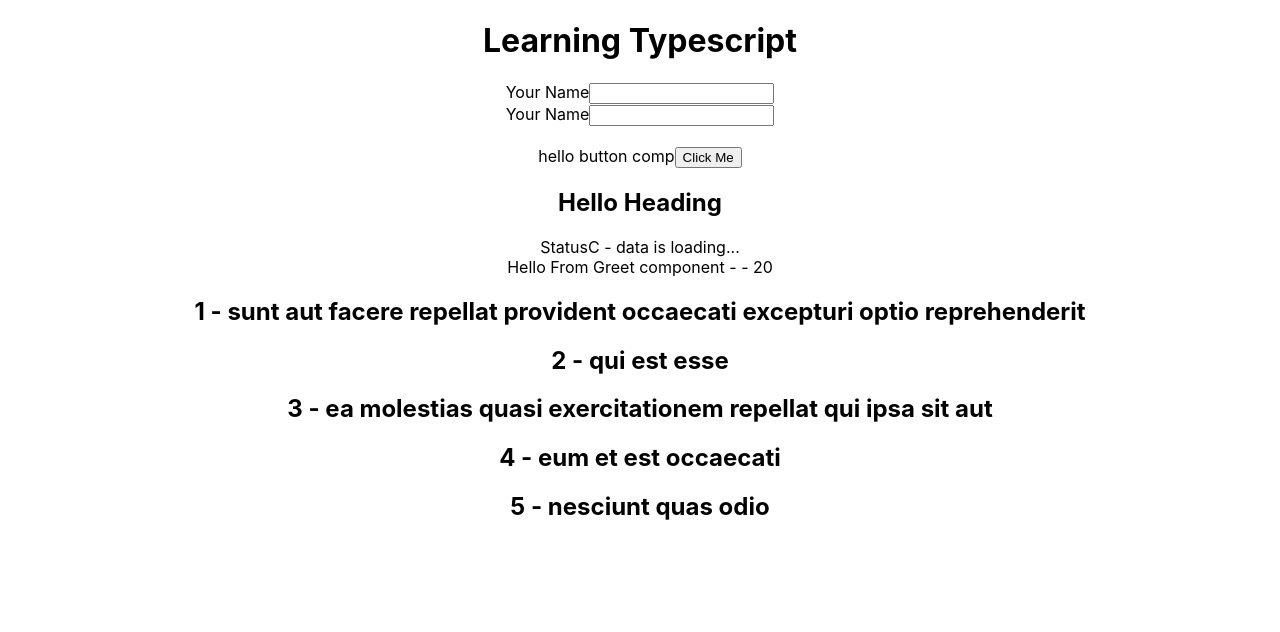
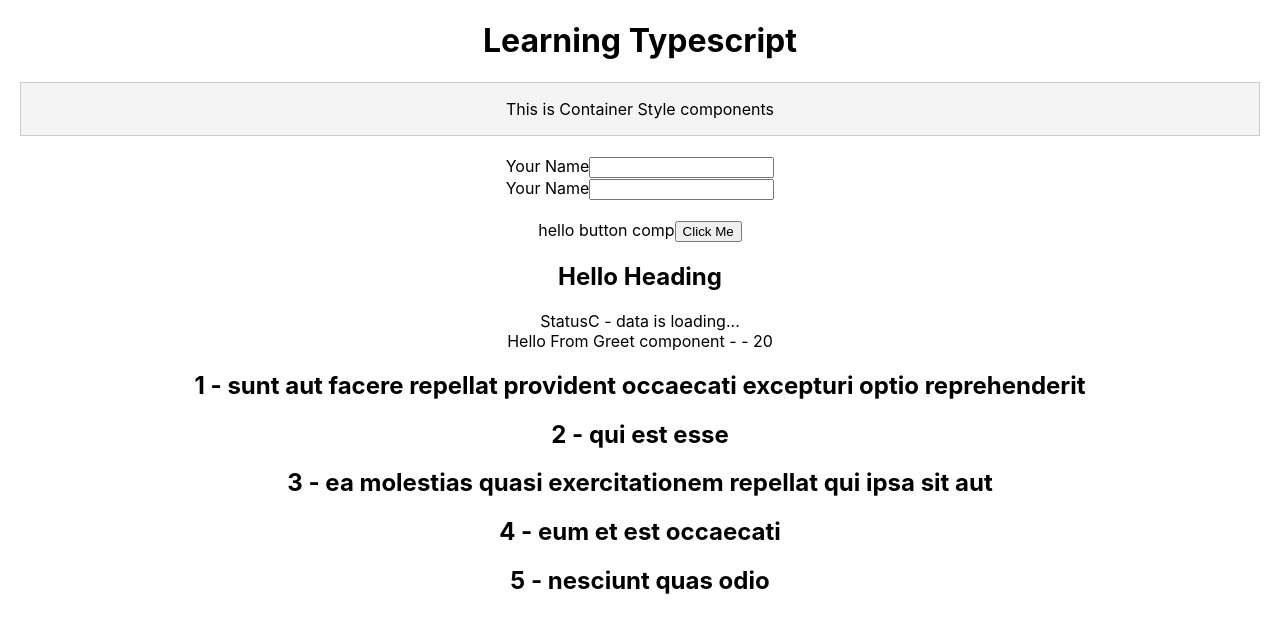
Before and after one commit to 1983shiv/ruff-typescript-excercise1, a React (Create React App) app: page / in a window 1280 px wide. Shown: the top 632 px of the page. Built offline with nearby package versions, Linux system fonts and the light colour scheme.

Commit message:
added stylesProp for typescript which help to pass the correct css propoerties while coding

```diff
--- a/src/App.tsx
+++ b/src/App.tsx
@@ -7,6 +7,7 @@
 import StatusC from './components/StatusC';
 import {posts } from "./data/post"
 import {InputEle, InputEle2} from './components/InputEle';
+import Container from './components/Container';
 
 function App() {
   const [idd, setIdd] = useState<number | undefined>()
@@ -19,6 +20,7 @@
   return (
     <div className="App">
       <h1>Learning Typescript</h1>
+      <Container styles={{border: '1px solid #ccc', padding: '1rem', margin: '20px', backgroundColor: '#f4f4f4'}} />
       <InputEle value={name} handleChange={(event) => setName(event.target.value)}/>
       {name && <span>You have typed : {name}</span>}
       <InputEle2 />
--- /dev/null
+++ b/src/components/Container.tsx
@@ -0,0 +1,13 @@
+import React from 'react'
+
+type containerProp = {
+    styles: React.CSSProperties
+}
+
+const Container = ({styles} : containerProp) => {
+  return (
+    <div style={styles}>This is Container Style components</div>
+  )
+}
+
+export default Container
```
